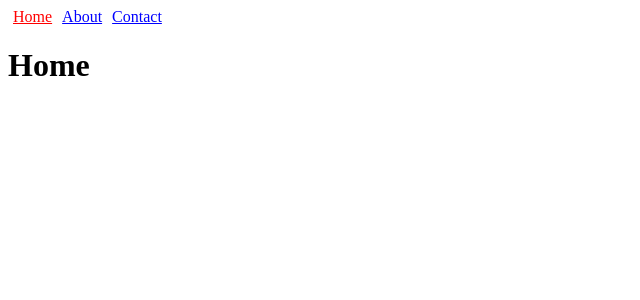
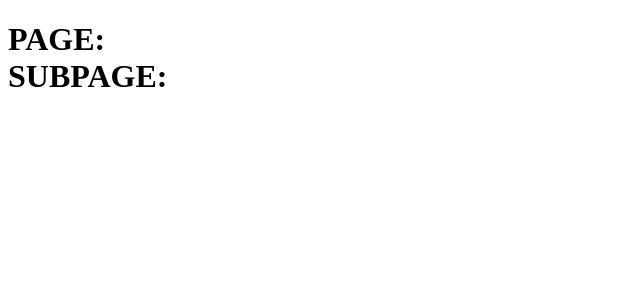
Before and after one commit to ashotpahlevanyan/React-Router-V4-training-AIO, a React (Create React App) app: page / in a window 1280 px wide. Shown: the top 300 px of the page, without its empty margins (0-640 px from the left). Built offline with nearby package versions, Linux system fonts and the light colour scheme.

Commit message:
URL parameters can be used

```diff
--- a/src/App.js
+++ b/src/App.js
@@ -12,29 +12,16 @@
 	return <h1>Home</h1>;
 };
 
-const isActiveFunc = (match, location) => {
-	console.log(match, location);
-	return match;
-};
-
-const Links = () => (
-	<nav>
-		<NavLink exact activeClassName="active" to="/">Home</NavLink>
-		<NavLink activeStyle={{color: 'green'}} to={{pathname: "/about"}}>About</NavLink>
-		<NavLink
-			isActive={isActiveFunc}
-			activeClassName="active"
-			to="/contact">Contact</NavLink>
-	</nav>
-);
-
 const App = () => (
 	<Router>
 		<div>
-			<Links />
-			<Route exact path="/" component={Home}/>
-			<Route path="/about" render = {() => <h1>About</h1>}/>
-			<Route path="/contact" render = {() => <h1>Contact</h1>}/>
+			<Route exact path="/:page?/:subpage?" render={({match}) => (
+				<h1>
+					PAGE: {match.params.page} <br />
+					SUBPAGE: {match.params.subpage}
+				</h1>
+			)}/>
+
 		</div>
 	</Router>
 );
```
